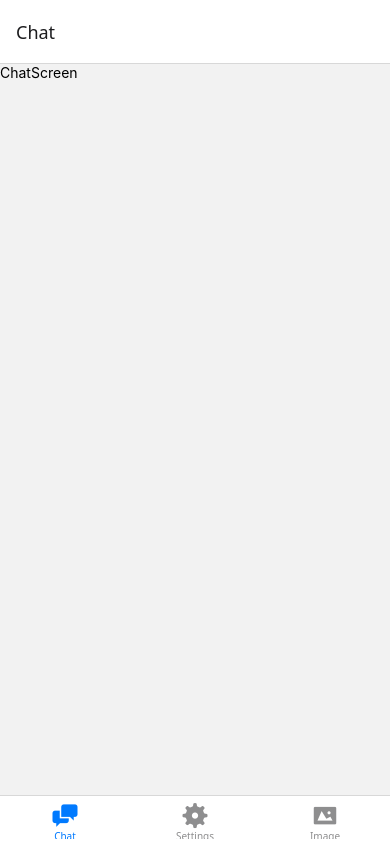
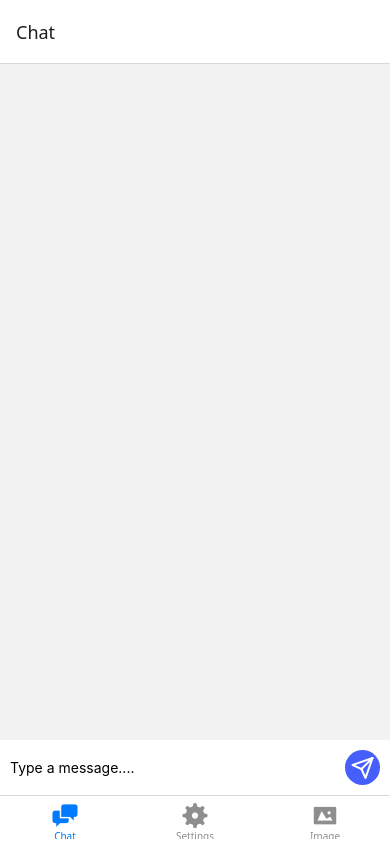
Before and after one commit to TheSayed/Ai-Powered-Mobile-App, a React Native app: screen /Chat in a window 390 px wide. Built offline with nearby package versions, Linux system fonts and the light colour scheme.

Commit message:
building chatscreen

```diff
--- a/src/components/Chat/ChatScreen.js
+++ b/src/components/Chat/ChatScreen.js
@@ -1,12 +1,57 @@
-import { View, Text } from "react-native";
-import React from "react";
+import {
+  View,
+  StyleSheet,
+  TextInput,
+  TouchableOpacity,
+  KeyboardAvoidingView,
+} from "react-native";
+import React, { useState } from "react";
+import colors from "../../constants/colors.js";
+import { Feather } from "@expo/vector-icons";
 
 const ChatScreen = () => {
+  const [messages, setMessages] = useState("");
   return (
-    <View>
-      <Text>ChatScreen</Text>
-    </View>
+    <KeyboardAvoidingView
+      style={styles.container}
+      behavior="padding"
+      keyboardVerticalOffset={100}
+    >
+      <View style={styles.messagesContainer}></View>
+      <View style={styles.inputContainer}>
+        <TextInput style={styles.textBox} placeholder="Type a message...." />
+        <TouchableOpacity style={styles.sendButton}>
+          <Feather name="send" size={24} color="white" />
+        </TouchableOpacity>
+      </View>
+    </KeyboardAvoidingView>
   );
 };
 
+const styles = StyleSheet.create({
+  container: {
+    flex: 1,
+    backgroundColor: colors.greyBg,
+  },
+  inputContainer: {
+    flexDirection: "row",
+    backgroundColor: "white",
+    padding: 10,
+  },
+  sendButton: {
+    backgroundColor: colors.primary,
+    width: 35,
+    height: 35,
+    borderRadius: 50,
+    justifyContent: "center",
+    alignItems: "center",
+  },
+  textBox: {
+    flex: 1,
+  },
+  messagesContainer: {
+    flex: 1,
+  },
+});
+
 export default ChatScreen;
--- a/src/components/Settings/SettingsScreen.js
+++ b/src/components/Settings/SettingsScreen.js
@@ -1,12 +1,20 @@
-import { View, Text } from "react-native";
+import { View, Text, StyleSheet } from "react-native";
 import React from "react";
+import colors from "../../constants/colors.js";
 
 const SettingsScreen = () => {
   return (
-    <View>
+    <View style={styles.container}>
       <Text>SettingsScreen</Text>
     </View>
   );
 };
 
+const styles = StyleSheet.create({
+  container: {
+    flex: 1,
+    backgroundColor: colors.greyBg,
+  },
+});
+
 export default SettingsScreen;
```
